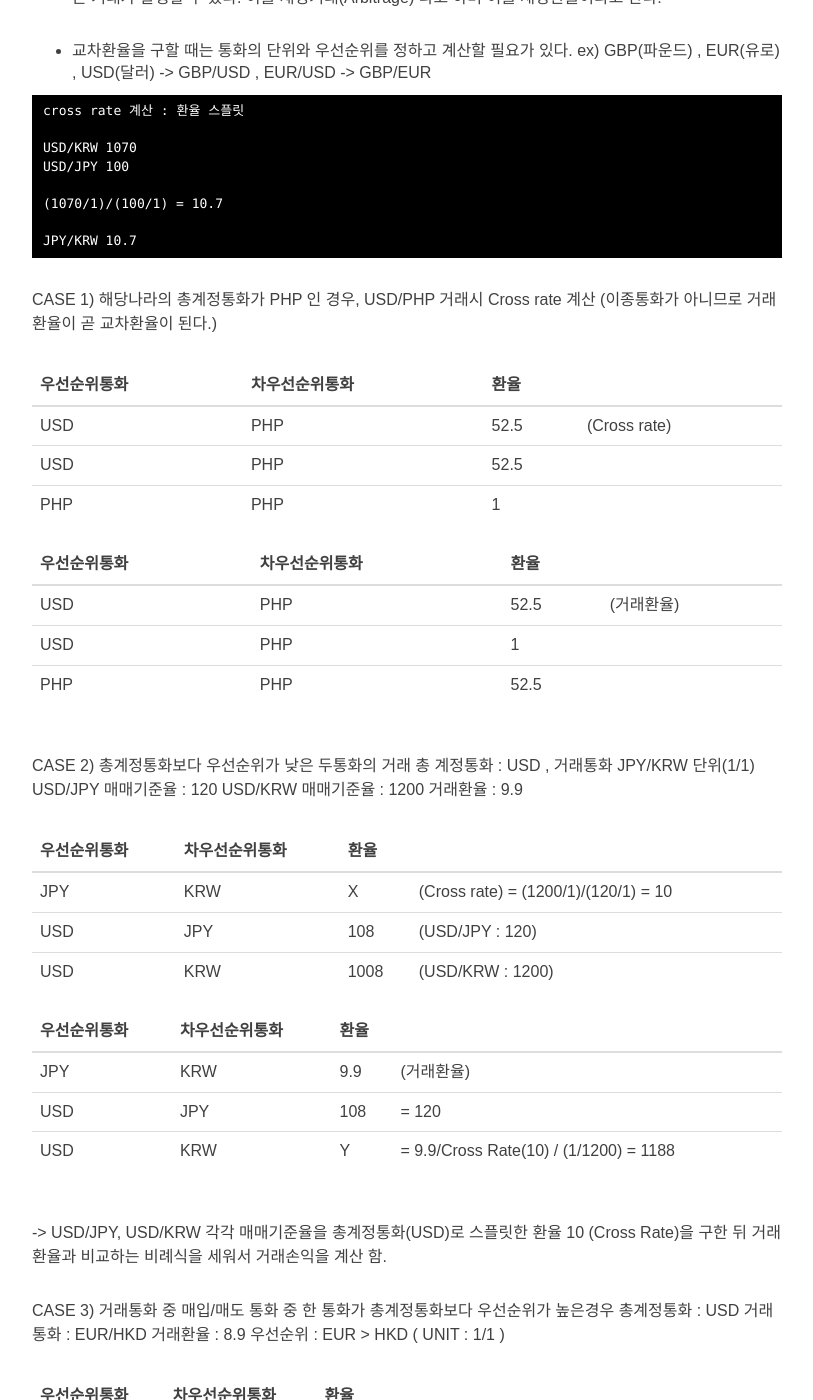
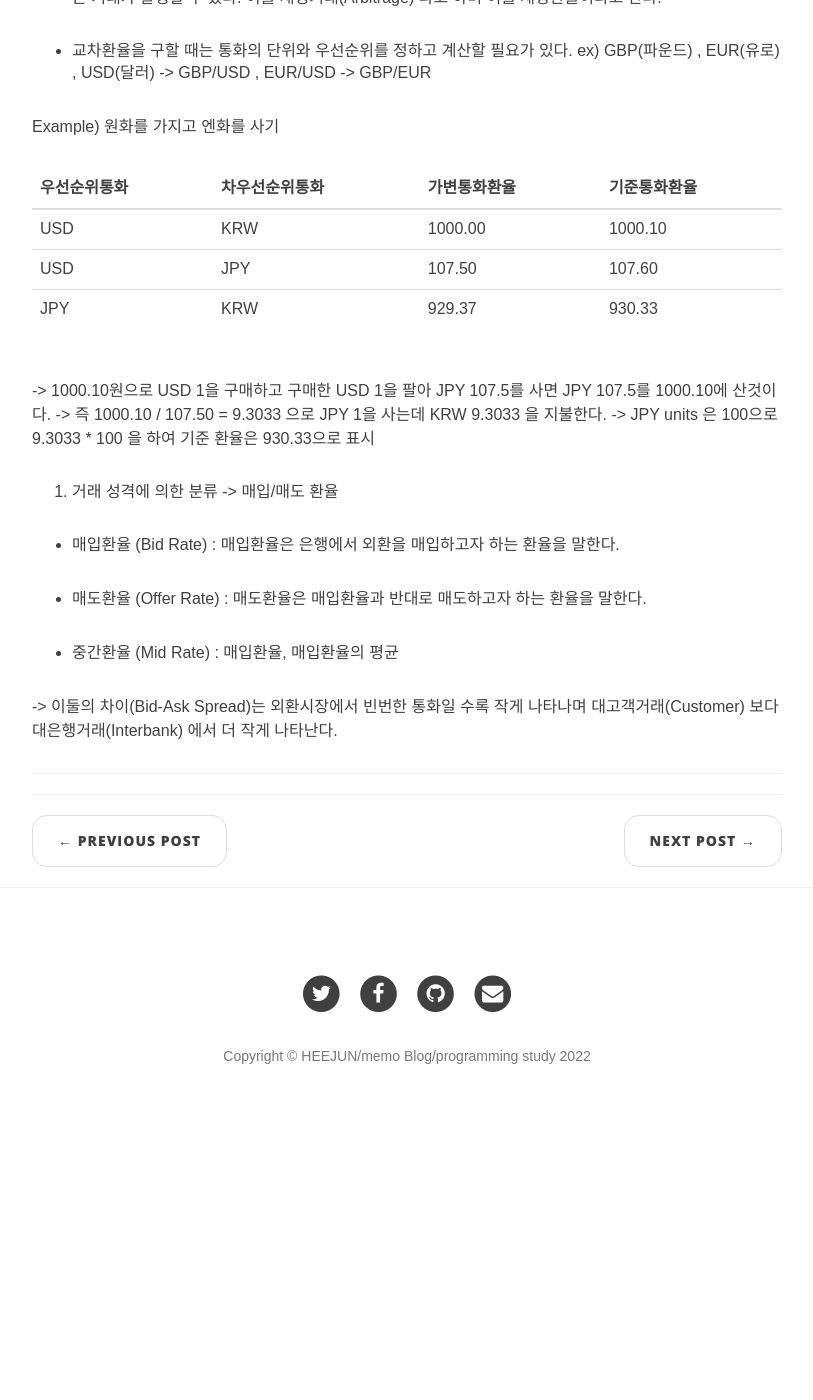
Before and after one commit to shj7242/shj7242.github.io, a Jekyll site: the page built from _posts/2019-05-15-EXRATE.markdown, in a window 1280 px wide and 1400 px high, scrolled down 2764 px. Shown: the whole window, without its empty margins (233-1046 px from the left). Built offline with Jekyll 4.4.1, drawn with Linux system fonts in a browser that asks for light colours; nearby versions of some CDN libraries; comment, search, counter and statistics services are not loaded; after the commit the page ends 3896 px from its top, so only the background shows below that; some of the changed text lies outside the part shown.

Commit message:
블로그 정리

```diff
--- a/_posts/2019-05-15-EXRATE.markdown
+++ b/_posts/2019-05-15-EXRATE.markdown
@@ -118,70 +118,18 @@ SWAP POINT = F - S
 
 * 교차환율을 구할 때는 통화의 단위와 우선순위를 정하고 계산할 필요가 있다. ex) GBP(파운드) , EUR(유로) , USD(달러) -> GBP/USD , EUR/USD -> GBP/EUR
 
-~~~
-cross rate 계산 : 환율 스플릿
 
-USD/KRW 1070
-USD/JPY 100
+Example) 원화를 가지고 엔화를 사기
 
-(1070/1)/(100/1) = 10.7
+|우선순위통화|차우선순위통화|가변통화환율|기준통화환율|
+|------|---|------||------|
+|USD|KRW| 1000.00 | 1000.10
+|USD|JPY| 107.50  | 107.60
+|JPY|KRW| 929.37  | 930.33
 
-JPY/KRW 10.7
-~~~
-
-
-CASE 1) 해당나라의 총계정통화가 PHP 인 경우, USD/PHP 거래시 Cross rate 계산 (이종통화가 아니므로 거래환율이 곧 교차환율이 된다.)
-
-|우선순위통화|차우선순위통화|환율|
-|------|---|---|
-|USD|PHP|52.5|      (Cross rate)
-|USD|PHP|52.5|
-|PHP|PHP|1|
-
-|우선순위통화|차우선순위통화|환율|
-|------|---|---|
-|USD|PHP|52.5|      (거래환율)
-|USD|PHP|1|
-|PHP|PHP|52.5|
-
-CASE 2) 총계정통화보다 우선순위가 낮은 두통화의 거래  총 계정통화 : USD , 거래통화 JPY/KRW 단위(1/1)
-USD/JPY 매매기준율 : 120
-USD/KRW 매매기준율 : 1200
-거래환율 : 9.9
-
-|우선순위통화|차우선순위통화|환율|
-|------|---|---|
-|JPY|KRW|X|      (Cross rate)       = (1200/1)/(120/1) = 10
-|USD|JPY|108|    (USD/JPY : 120)
-|USD|KRW|1008|   (USD/KRW : 1200)
-
-|우선순위통화|차우선순위통화|환율|
-|------|---|---|
-|JPY|KRW|9.9|      (거래환율)
-|USD|JPY|108|      = 120
-|USD|KRW|Y|        = 9.9/Cross Rate(10) / (1/1200)  = 1188
-
--> USD/JPY, USD/KRW 각각 매매기준율을 총계정통화(USD)로 스플릿한 환율 10 (Cross Rate)을 구한 뒤 거래환율과 비교하는 비례식을 세워서 거래손익을 계산 함.
-
-CASE 3) 거래통화 중 매입/매도 통화 중 한 통화가 총계정통화보다 우선순위가 높은경우
-총계정통화 : USD
-거래통화 : EUR/HKD
-거래환율 : 8.9
-우선순위 : EUR > HKD ( UNIT : 1/1 )
-
-|우선순위통화|차우선순위통화|환율|
-|------|---|---|
-|EUR|HKD|X|         (Cross rate)       = (0.0892/1)/(7.8/1) = 8.736
-|EUR|USD|0.0892|    (EUR/USD : 0.0892)
-|USD|HKD|7.8|       (USD/HKD : 7.8)
-
-|우선순위통화|차우선순위통화|환율|
-|------|---|---|
-|EUR|HKD|8.9|      (거래환율)
-|EUR|USD|0.0892|      = 120
-|USD|HKD|Y|           = 8.9/Cross Rate(8.736) / (1/7.8)  = 7.964
-
-
+-> 1000.10원으로 USD 1을 구매하고 구매한 USD 1을 팔아 JPY 107.5를 사면 JPY 107.5를 1000.10에 산것이다.
+-> 즉 1000.10 / 107.50 = 9.3033 으로 JPY 1을 사는데 KRW 9.3033 을 지불한다.
+-> JPY units 은 100으로 9.3033 * 100 을 하여 기준 환율은 930.33으로 표시
 
 
 3. 거래 성격에 의한 분류 -> 매입/매도 환율
--- a/contact.html
+++ b/contact.html
@@ -17,7 +17,6 @@ header-img: "img/background.jpg"
 
     <li><a href="https://shj7242.github.io/2019/03/12/DayCount/">Day Count Convention</a></li>
     <li><a href="https://shj7242.github.io/2019/05/15/EXRATE/">Exchange Rate</a></li>
-    <li><a href="https://shj7242.github.io/2019/05/25/FX/">FX</a></li>
     <li><a href="https://shj7242.github.io/2019/06/01/Interest/">Interest</a></li>
 
 </ul>
```
Also changed, not shown: _posts/2019-05-25-FX.markdown (deleted, +0 -72 lines), _posts/2019-06-01-Interest.markdown (+8 -0 lines).
